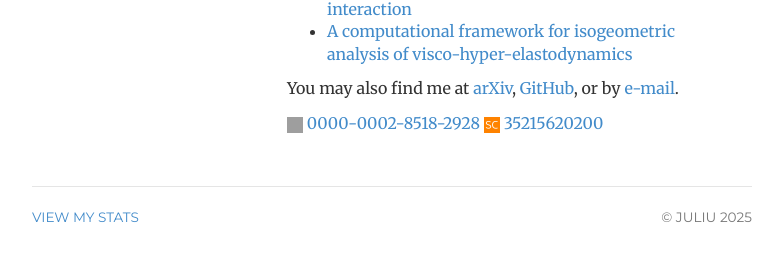
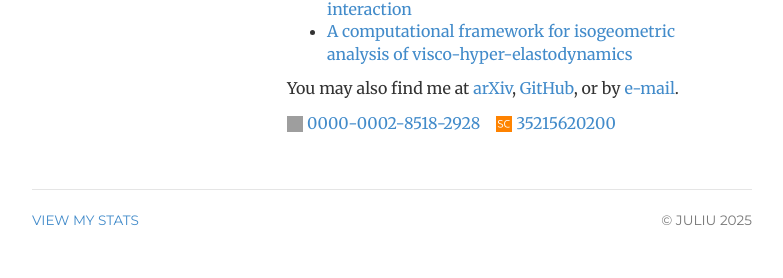
Before and after one commit to ju-liu/ju-liu.github.io, a Jekyll site: the page built from index.html, in a window 1280 px wide. Shown: the part 748-1026 px from the top of the page, without its empty margins (248-1031 px from the left). Built offline with Jekyll 4.4.1, drawn with Linux system fonts in a browser that asks for light colours; nearby versions of some CDN libraries; library files that are not in the unit come from our copies; comment, search, counter and statistics services are not loaded; grey boxes are pictures that could not be loaded.

Commit message:
Update index.html

```diff
--- a/index.html
+++ b/index.html
@@ -41,12 +41,14 @@
     <p>You may also find me at <a href="https://arxiv.org/a/liu_j_12.html">arXiv</a>,
     <a href="https://github.com/ju-liu">GitHub</a>, or by <a href="mailto:liujuy@gmail.com">e-mail</a>.</p>
 
-    <p><a href="https://orcid.org/0000-0002-8518-2928"><img alt="ORCID logo"
+    <p><a href="https://orcid.org/0000-0002-8518-2928" class="id-link"><img alt="ORCID logo"
       src="https://info.orcid.org/wp-content/uploads/2019/11/orcid_16x16.png"
       width="16" height="16"/> 0000-0002-8518-2928</a>
-	   <a href="https://www.scopus.com/authid/detail.uri?authorId=35215620200"><img alt="Scopus logo"
+
+	   <a href="https://www.scopus.com/authid/detail.uri?authorId=35215620200" class="id-link"><img alt="Scopus logo"
       src="/img/scopus-logo.png"
-      width="16" height="16"/> 35215620200</a></p>
+      width="16" height="16"/> 35215620200</a>
+	</p>
 
     <!--
     <a href="https://twitter.com/liujuy?ref_src=twsrc%5Etfw" class="twitter-follow-button"
```
